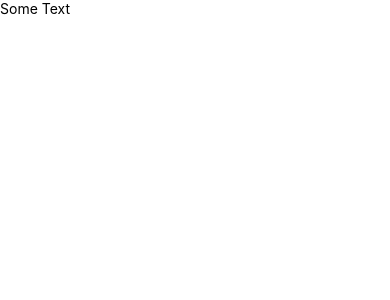
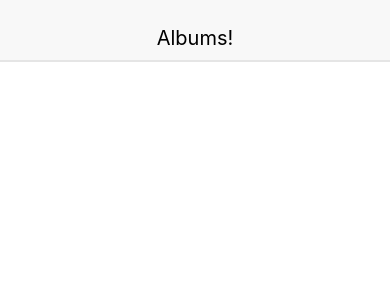
Before and after one commit to k-yomo/albums, a React Native app: screen / in a window 390 px wide. Shown: the top 300 px of the page. Built offline with nearby package versions, Linux system fonts and the light colour scheme.

Commit message:
Style header

```diff
--- a/App.js
+++ b/App.js
@@ -1,6 +1,6 @@
 import React from 'react';
-import { Text } from 'react-native';
+import Header from './src/components/header';
 
 export default () => (
-  <Text>Some Text</Text>
+  <Header />
 );
--- /dev/null
+++ b/src/components/header.js
@@ -0,0 +1,30 @@
+import React from 'react';
+import { Text, View } from 'react-native';
+
+const Header = () => {
+  const { textStyle, viewStyle } = styles;
+  return (
+    <View style={viewStyle}>
+      <Text style={textStyle}>Albums!</Text>
+    </View>
+  );
+};
+
+const styles = {
+  viewStyle: {
+    backgroundColor: '#F8F8F8',
+    justifyContent: 'center',
+    alignItems: 'center',
+    height: 60,
+    paddingTop: 15,
+    shadowColor: '#000',
+    shadowOffset: { width: 0, height: 2 },
+    shadowOpacity: 0.1,
+    position: 'realative'
+  },
+  textStyle: {
+    fontSize: 20
+  }
+};
+
+export default Header;
```
